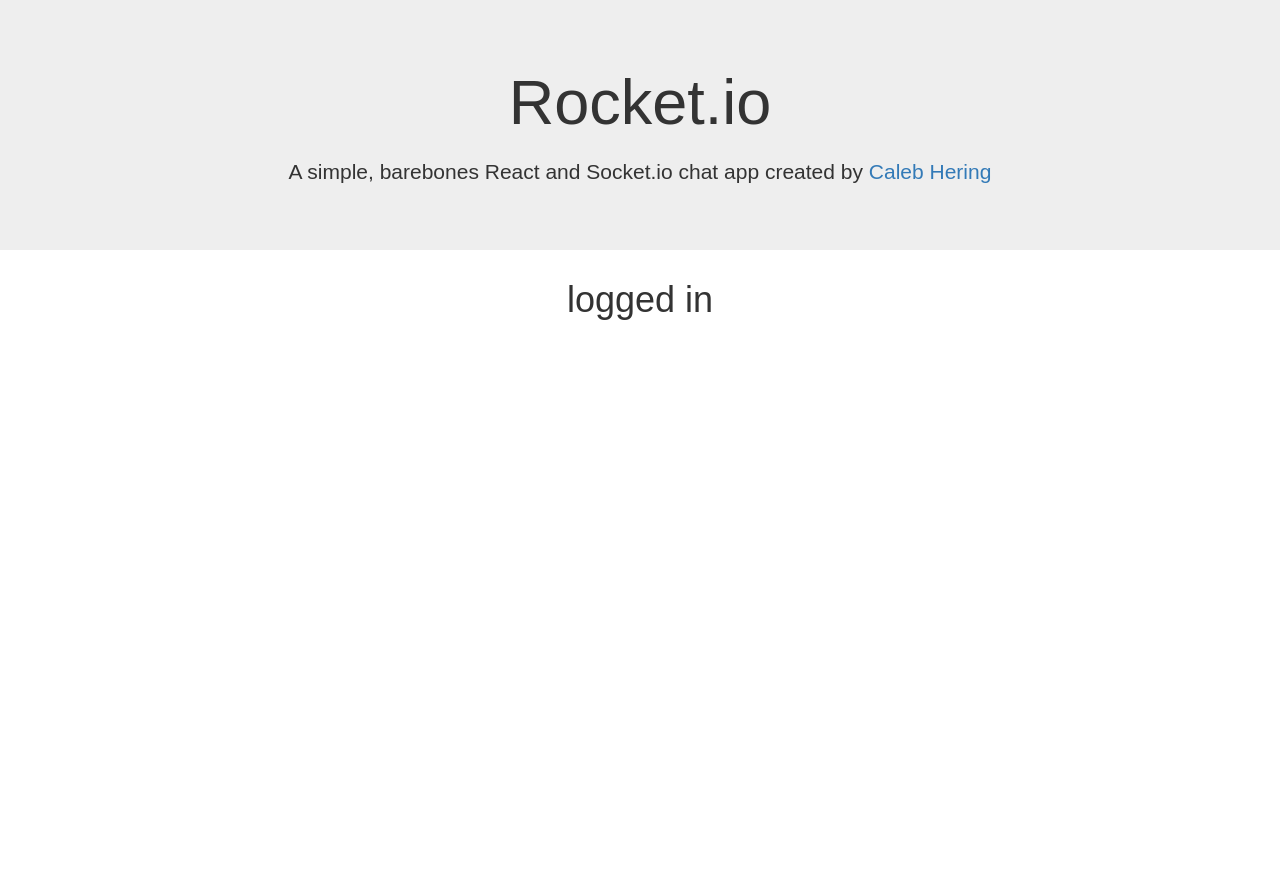
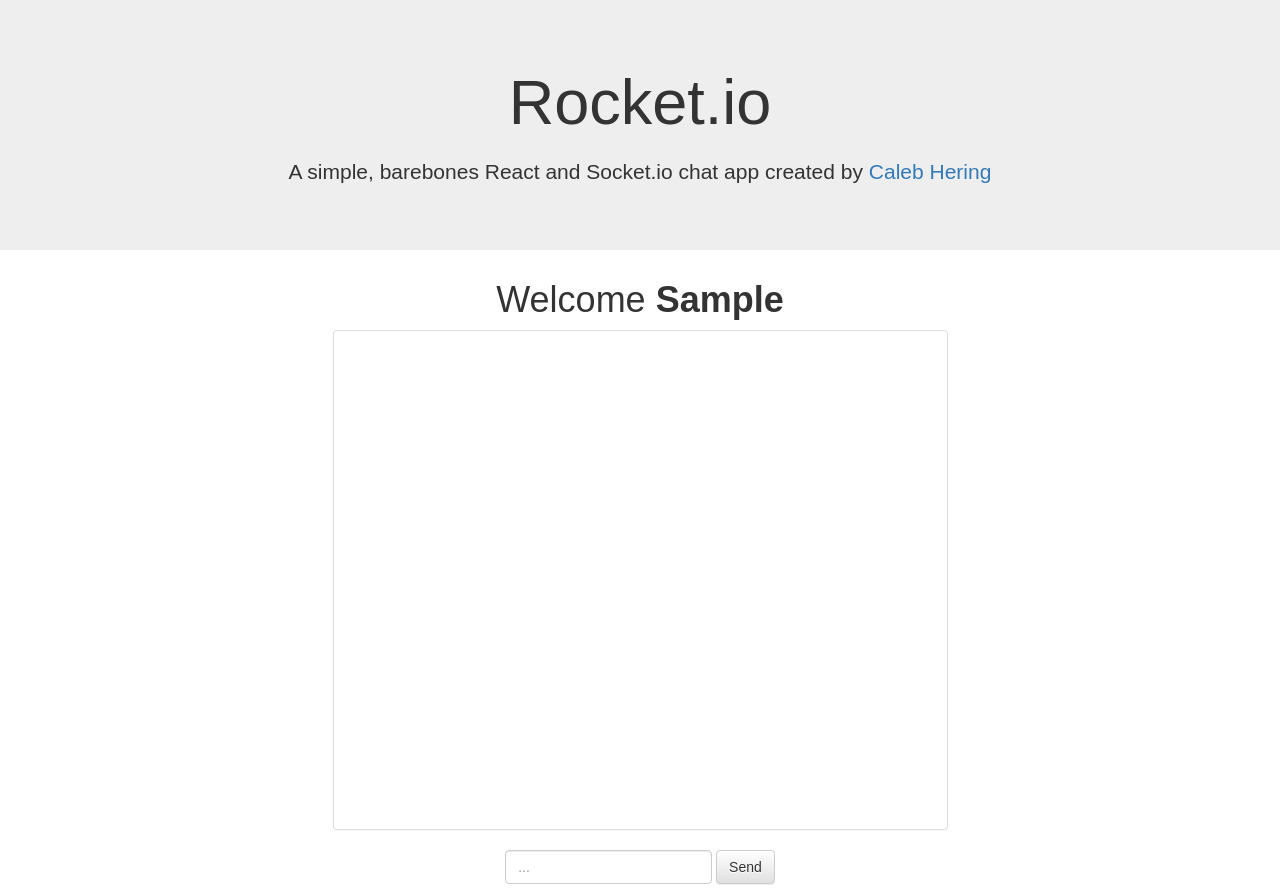
Before and after one commit to c-hering/socket-chat, a React (Create React App) app: page / in a window 1280 px wide. Both pictures are taken after typing "Sample" into the empty fields and a click on the button "Submit". Before the commit the page ends 800 px from the top, so only its background shows below. Built offline with nearby package versions, Linux system fonts and the light colour scheme.

Commit message:
created chatroom, now to setup sending/recieving messages and message component

```diff
--- /dev/null
+++ b/src/components/ChatRoom.js
@@ -0,0 +1,47 @@
+import React from 'react';
+import { Panel, Form, FormGroup, FormControl, Col, Row, Button } from 'react-bootstrap';
+
+export default class ChatRoom extends React.Component {
+  constructor(props){
+    super(props)
+    this.state = {
+      value: '',
+      messages: []
+    }
+    this.handleChange = this.handleChange.bind(this)
+  }
+
+  handleChange = e => {
+    this.setState({
+      value: e.target.value
+    })
+  }
+
+  render(){
+    const messages = this.state.messages.length === 0 ? '' : this.state.messages.map(msg => <h4 style={{float: 'left'}}>{msg}</h4>)
+    return(
+      <div>
+        <Row>
+          <Col smOffset={3} sm={6}>
+            <Panel style={{height: 500}}>
+              {messages}
+            </Panel>
+          </Col>
+        </Row>
+        <Row>
+          <Form inline onSubmit={() => console.log("asdf")}>
+            <FormGroup>
+              <FormControl
+                type="text"
+                value={this.state.value}
+                placeholder="..."
+                onChange={this.handleChange}
+              />{' '}
+              <Button type="submit">Send</Button>
+            </FormGroup>
+          </Form>
+        </Row>
+      </div>
+    )
+  }
+}
--- a/src/components/Home.js
+++ b/src/components/Home.js
@@ -1,6 +1,7 @@
 import React from 'react';
 import { Jumbotron, Panel } from 'react-bootstrap';
 import LoginForm from './LoginForm';
+import ChatRoom from './ChatRoom';
 import logo from '../logo.svg';
 
 export default class Home extends React.Component {
@@ -11,7 +12,7 @@ export default class Home extends React.Component {
     }
   }
 
-  formSubmit = e => {
+  userFormSubmit = e => {
     e.preventDefault()
     this.setState({
       username: e.target[0].value
@@ -19,7 +20,14 @@ export default class Home extends React.Component {
   }
 
   render(){
-    const content = this.state.username === '' ? <LoginForm onPress={e => this.formSubmit(e)}/> : <h1>logged in</h1>
+    const content = this.state.username === '' ? <LoginForm onPress={e => this.userFormSubmit(e)}/> :
+      <div>
+        <h1>
+          Welcome <strong>{this.state.username}</strong>
+        </h1>
+        <ChatRoom/>
+      </div>
+
     return(
       <div>
         <Jumbotron>
--- a/src/components/LoginForm.js
+++ b/src/components/LoginForm.js
@@ -9,17 +9,12 @@ export default class LoginForm extends React.Component {
     }
 
     this.handleChange = this.handleChange.bind(this)
-    this.handleSubmit = this.handleSubmit.bind(this)
   }
 
   handleChange = e => {
     this.setState({
       value: e.target.value
     })
-  }
-
-  handleSubmit = e => {
-    console.log(this.state.value)
   }
 
   render(){
```
